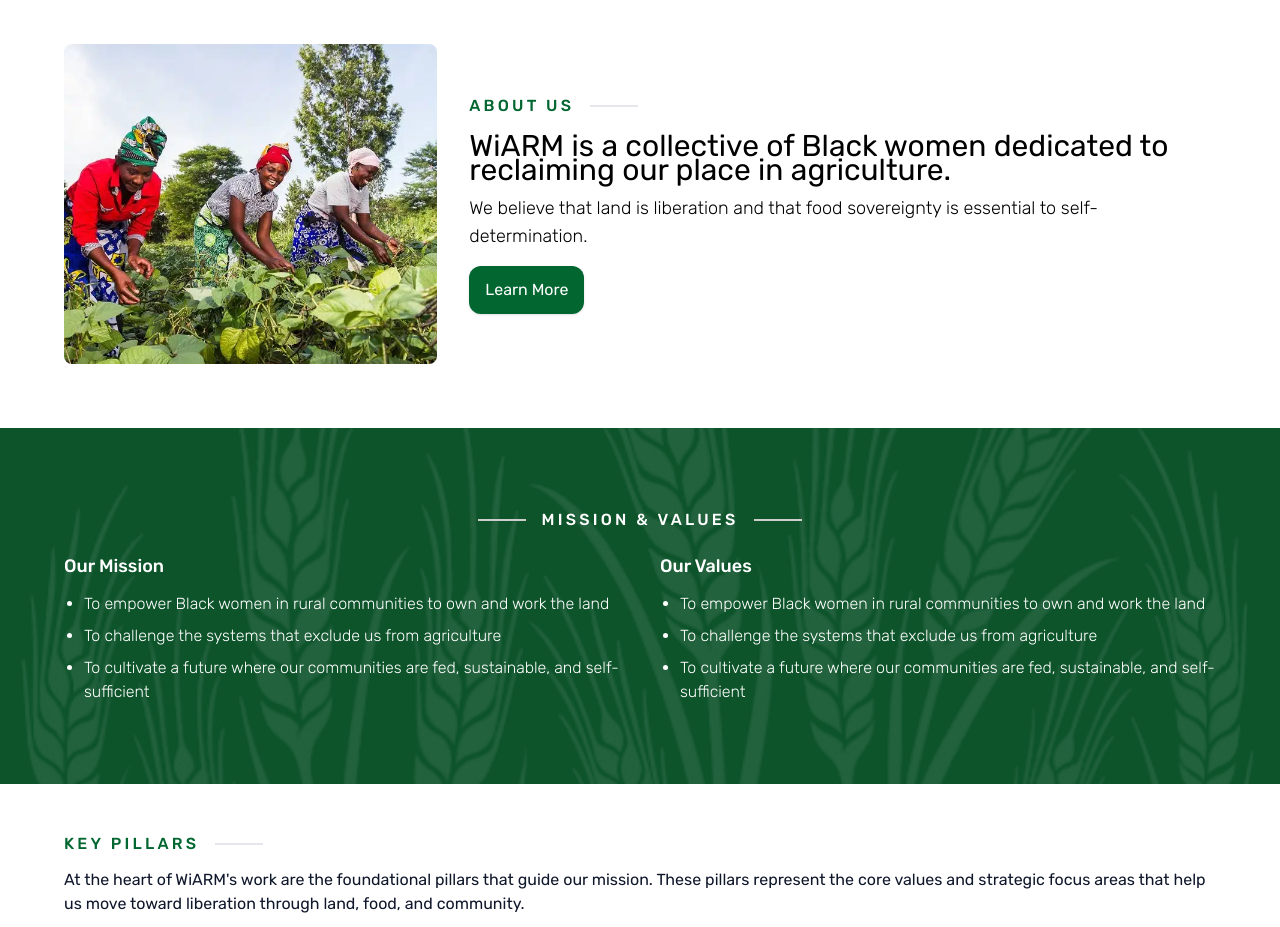
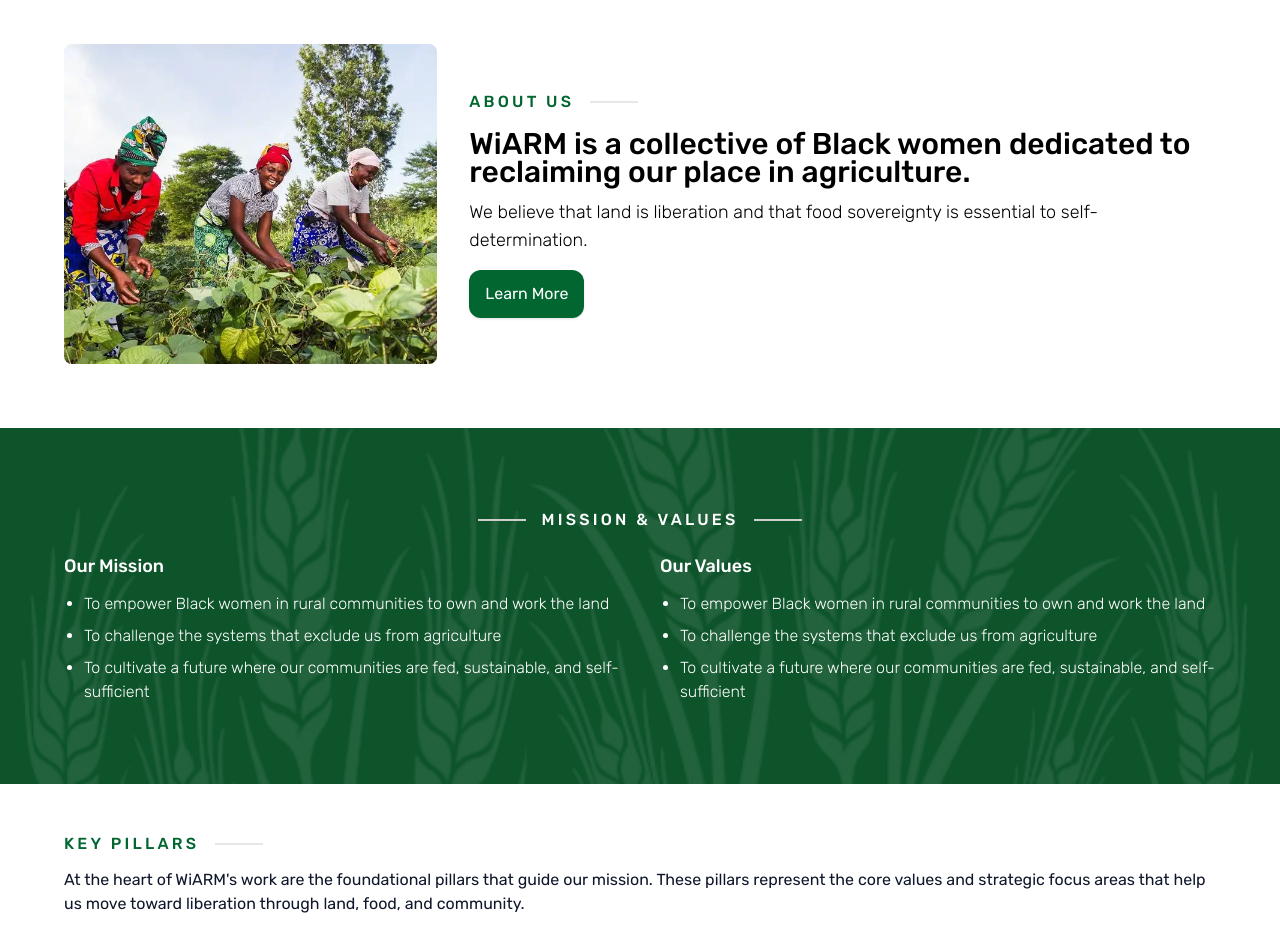
Before and after one commit to rorisangputu/wiarm, a React (Vite) app: page / in a window 1280 px wide. Shown: the part 820-1747 px from the top of the page. Built offline with nearby package versions, Linux system fonts and the light colour scheme.

Commit message:
changing font weight

```diff
--- a/src/components/Home/AboutSection.jsx
+++ b/src/components/Home/AboutSection.jsx
@@ -23,7 +23,7 @@ const AboutSection = () => {
                     <hr className="w-12 border-t-2 border-gray-200" />
                 </div>
                 <div>
-                    <p className='font-normal leading-6 text-3xl mb-3'>
+                    <p className='font-medium leading-7 text-3xl mb-3'>
                         WiARM is a collective of Black women dedicated
                         to reclaiming our place in agriculture.
                     </p>
```
